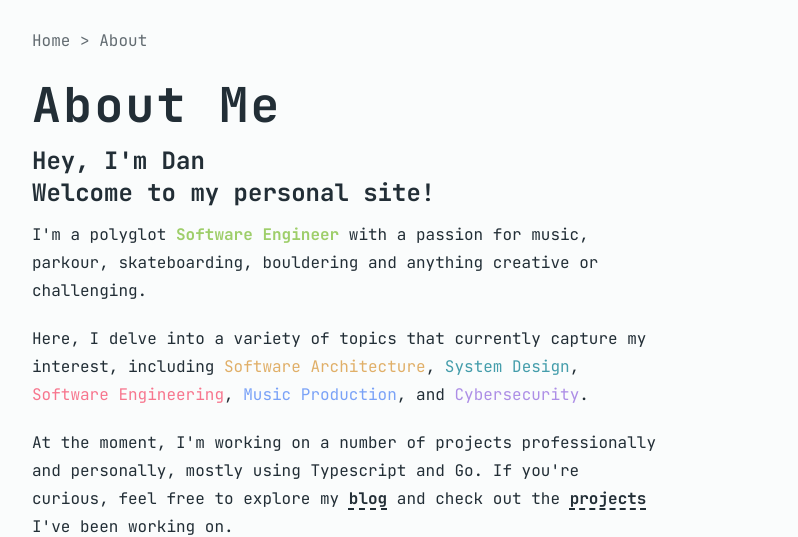
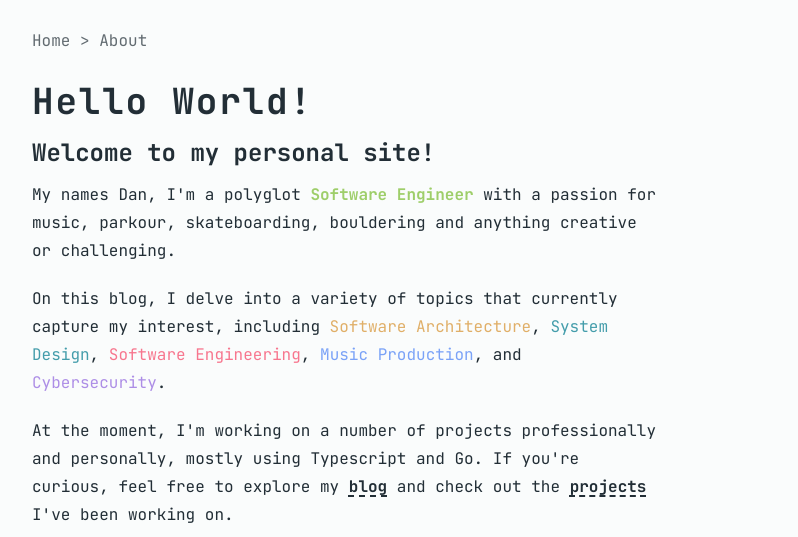
Before and after one commit to KyteProject/omux.dev, an Astro site: page /about in a window 1280 px wide. Shown: the part 84-621 px from the top of the page, without its empty margins (240-1038 px from the left). Built offline with nearby package versions, Linux system fonts and the light colour scheme; Astro itself is replaced by a stand-in of ours; some packages are replaced by stand-ins of ours.

Commit message:
update styles again

```diff
--- a/src/pages/about.astro
+++ b/src/pages/about.astro
@@ -3,7 +3,7 @@ import AboutLayout from "../layouts/AboutLayout.astro"
 import Socials from "@components/Socials.astro"
 import { SOCIALS } from "@config"
 
-const title = "About Me"
+const title = "Hello World!"
 
 const socialCount = SOCIALS.filter(social => social.active).length
 
@@ -15,21 +15,21 @@ const { frontmatter } = Astro.props
     class="prose mb-28 max-w-3xl prose-headings:text-skin-base prose-img:border-0"
     id="about"
   >
-    <h1 class="text-2xl tracking-wider sm:text-5xl">{title}</h1>
-    <h2 class="mt-4 max-w-prose">
-      Hey, I'm Dan<br />Welcome to my personal site!
-    </h2>
+    <h1 class="tracking-wider">{title}</h1>
+    <h2 class="mt-4 max-w-prose">Welcome to my personal site!</h2>
     <p class="max-w-prose">
-      I'm a polyglot <b class="text-green">Software Engineer</b> with a passion for
-      music, parkour, skateboarding, bouldering and anything creative or challenging.
+      My names Dan, I'm a polyglot <b class="text-green">Software Engineer</b> with
+      a passion for music, parkour, skateboarding, bouldering and anything creative
+      or challenging.
     </p>
     <p class="max-w-prose">
-      Here, I delve into a variety of topics that currently capture my interest,
-      including <span class="text-yellow">Software Architecture</span>, <span
-        class="text-cyan">System Design</span
-      >, <span class="text-red">Software Engineering</span>, <span
-        class="text-blue">Music Production</span
-      >, and <span class="text-magenta">Cybersecurity</span>.
+      On this blog, I delve into a variety of topics that currently capture my
+      interest, including <span class="text-yellow">Software Architecture</span
+      >, <span class="text-cyan">System Design</span>, <span class="text-red"
+        >Software Engineering</span
+      >, <span class="text-blue">Music Production</span>, and <span
+        class="text-magenta">Cybersecurity</span
+      >.
     </p>
     <p class="max-w-prose">
       At the moment, I'm working on a number of projects professionally and
--- a/src/styles/base.css
+++ b/src/styles/base.css
@@ -45,8 +45,8 @@
   }
   svg.icon-tabler {
     @apply inline-block h-6 w-6 scale-125 fill-transparent
-    stroke-skin-base stroke-2 opacity-90 group-hover:fill-transparent
-    sm:scale-110;
+    stroke-skin-base stroke-2 opacity-90 hover:stroke-skin-accent
+    group-hover:fill-transparent sm:scale-110;
   }
   .prose {
     @apply prose-headings:!mb-3
@@ -57,16 +57,18 @@
     prose-figcaption:!text-skin-base prose-figcaption:opacity-70
     prose-strong:!text-skin-base
 
-    prose-code:rounded prose-code:bg-skin-card
-    prose-code:bg-opacity-75 prose-code:p-1 prose-code:!text-skin-base
-    prose-code:before:!content-[''] prose-code:after:!content-['']
-    prose-pre:!text-skin-base prose-ol:!text-skin-base
-    prose-ul:overflow-x-clip prose-ul:!text-skin-base prose-li:marker:!text-skin-accent
-    prose-table:text-skin-base prose-th:border
-    prose-th:border-skin-line prose-td:border
-    prose-td:border-skin-line prose-img:mx-auto
-    prose-img:!mt-2 prose-img:rounded-xl prose-img:border-0
-    prose-img:border-skin-line prose-hr:!border-skin-line;
+    prose-code:rounded
+
+    prose-code:bg-skin-card prose-code:bg-opacity-75
+    prose-code:p-1 prose-code:!text-skin-base prose-code:before:!content-['']
+    prose-code:after:!content-[''] prose-pre:!text-skin-base
+    prose-ol:!text-skin-base prose-ul:overflow-x-clip
+    prose-ul:!text-skin-base prose-li:marker:!text-skin-accent prose-table:text-skin-base
+    prose-th:border prose-th:border-skin-line
+    prose-td:border prose-td:border-skin-line
+    prose-img:mx-auto prose-img:!mt-2
+    prose-img:rounded-xl prose-img:border-0 prose-img:border-skin-line
+    prose-img:bg-fwhite prose-hr:!border-skin-line;
   }
   .prose a {
     @apply hover:!text-skin-accent;
--- a/tailwind.config.js
+++ b/tailwind.config.js
@@ -24,6 +24,7 @@ module.exports = {
       white: "#787c99",
       background: "#1a1b26",
       foreground: "#a9b1d6",
+      fwhite: '#fff',
     },
 
     // Remove the following screen breakpoint or add other breakpoints
```
